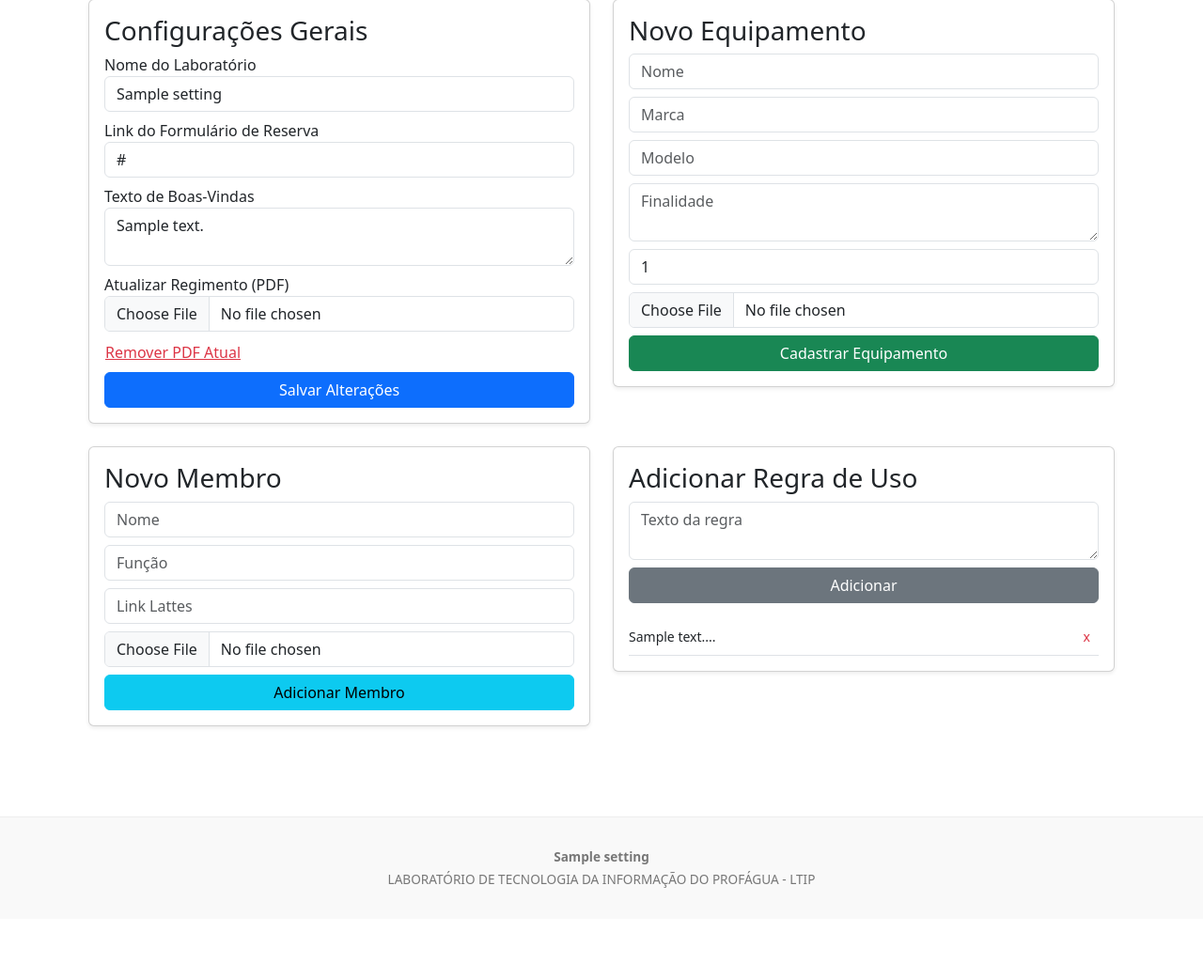
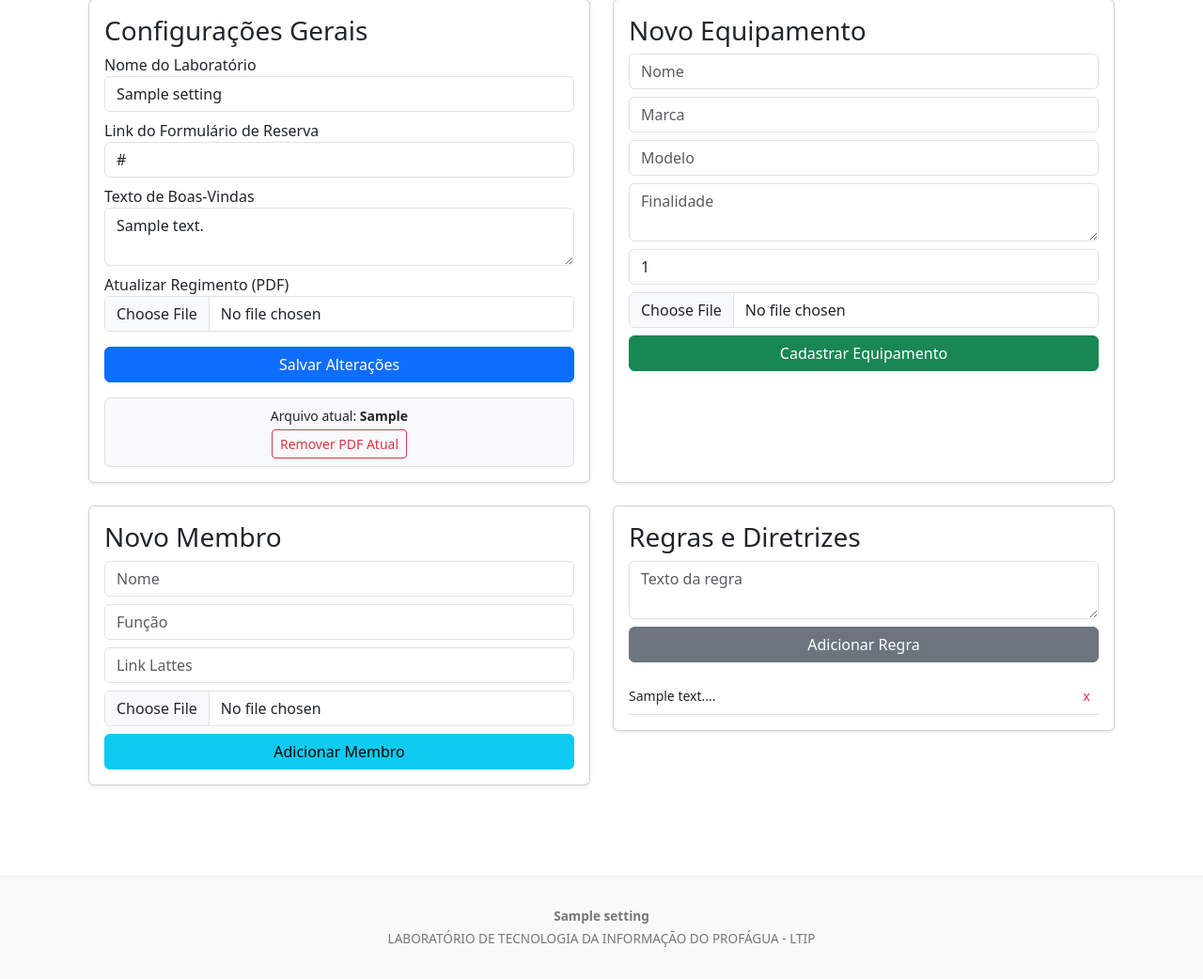
Before and after one commit to almeidasudarioarthurcassius-maker/SITE-OFICIAL-LABRIOS, a Flask app: page /admin in a window 1280 px wide. Shown: the part 370-1412 px from the top of the page at 94% size. Before the commit the page ends 1315 px from the top, so only its background shows below. Run offline with Flask 3, Linux system fonts and the light colour scheme; a user stored in the database is signed in; tables that the repository leaves empty hold one stand-in row (values such as "Sample post").

Commit message:
Update admin.html

```diff
--- a/site-labrios-oficial/templates/admin.html
+++ b/site-labrios-oficial/templates/admin.html
@@ -6,7 +6,7 @@
         <a href="{{ url_for('home') }}" class="btn btn-outline-primary">Visualizar Site</a>
     </div>
 
-    <!-- NOVA SEÇÃO: FILA DE ESPERA -->
+    <!-- SEÇÃO: FILA DE ESPERA -->
     <div class="card p-3 shadow-sm mb-4">
         <h3>Fila de Espera (Solicitações Pendentes)</h3>
         <div class="table-responsive">
@@ -49,9 +49,9 @@
     <div class="row">
         <!-- CONFIGURAÇÕES GERAIS -->
         <div class="col-md-6 mb-4">
-            <div class="card p-3 shadow-sm">
+            <div class="card p-3 shadow-sm h-100">
                 <h3>Configurações Gerais</h3>
-                <form action="{{ url_for('update_settings') }}" method="POST" enctype="multipart/form-data">
+                <form action="{{ url_for('update_settings') }}" method="POST" enctype="multipart/form-data" id="mainSettingsForm">
                     <label>Nome do Laboratório</label>
                     <input type="text" name="lab_name" class="form-control mb-2" value="{{ settings.lab_name }}">
                     <label>Link do Formulário de Reserva</label>
@@ -60,19 +60,24 @@
                     <textarea name="hero_text" class="form-control mb-2">{{ settings.hero_text }}</textarea>
                     <label>Atualizar Regimento (PDF)</label>
                     <input type="file" name="regimento" class="form-control mb-2">
-                    {% if settings.regimento_pdf %}
-                        <form action="{{ url_for('delete_regimento') }}" method="POST" style="display:inline;">
-                            <button class="btn btn-link text-danger p-0">Remover PDF Atual</button>
-                        </form>
-                    {% endif %}
                     <button type="submit" class="btn btn-primary w-100 mt-2">Salvar Alterações</button>
                 </form>
+
+                <!-- FORMULÁRIO DE EXCLUSÃO SEPARADO (PARA NÃO ANINHAR) -->
+                {% if settings.regimento_pdf %}
+                <div class="mt-3 p-2 border rounded bg-light text-center">
+                    <p class="mb-1 small">Arquivo atual: <strong>{{ settings.regimento_pdf }}</strong></p>
+                    <form action="{{ url_for('delete_regimento') }}" method="POST">
+                        <button type="submit" class="btn btn-sm btn-outline-danger">Remover PDF Atual</button>
+                    </form>
+                </div>
+                {% endif %}
             </div>
         </div>
 
         <!-- NOVO EQUIPAMENTO -->
         <div class="col-md-6 mb-4">
-            <div class="card p-3 shadow-sm">
+            <div class="card p-3 shadow-sm h-100">
                 <h3>Novo Equipamento</h3>
                 <form action="{{ url_for('add_equipment') }}" method="POST" enctype="multipart/form-data">
                     <input type="text" name="name" class="form-control mb-2" placeholder="Nome" required>
@@ -86,7 +91,7 @@
             </div>
         </div>
 
-        <!-- NOVO MEMBRO (RESTAURADO) -->
+        <!-- NOVO MEMBRO -->
         <div class="col-md-6 mb-4">
             <div class="card p-3 shadow-sm">
                 <h3>Novo Membro</h3>
@@ -103,12 +108,12 @@
         <!-- REGRAS -->
         <div class="col-md-6 mb-4">
             <div class="card p-3 shadow-sm">
-                <h3>Adicionar Regra de Uso</h3>
+                <h3>Regras e Diretrizes</h3>
                 <form action="{{ url_for('add_rule') }}" method="POST">
                     <textarea name="content" class="form-control mb-2" placeholder="Texto da regra" required></textarea>
-                    <button type="submit" class="btn btn-secondary w-100">Adicionar</button>
+                    <button type="submit" class="btn btn-secondary w-100">Adicionar Regra</button>
                 </form>
-                <div class="mt-3">
+                <div class="mt-3" style="max-height: 200px; overflow-y: auto;">
                     {% for rule in rules %}
                     <div class="d-flex justify-content-between align-items-center border-bottom py-1">
                         <small>{{ rule.content[:50] }}...</small>
```
